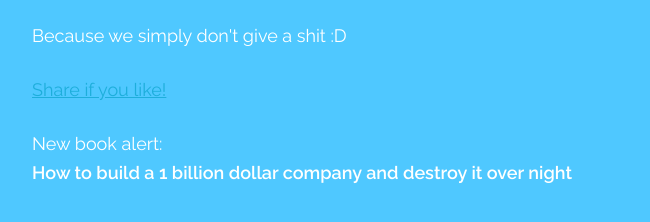
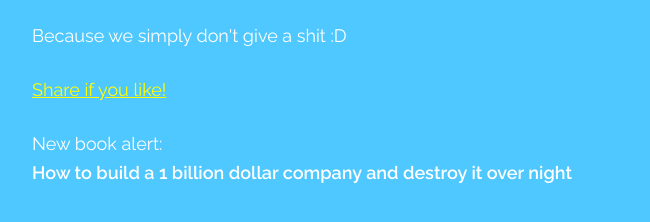
Before and after one commit to syedumairumar/Noon-Please-Fire-Me, a plain HTML site: page index.html in a window 1280 px wide. Shown: the part 332-554 px from the top of the page, without its empty margins (128-778 px from the left). Drawn offline with nearby package versions, Linux system fonts and the light colour scheme.

Commit message:
Update index.html

```diff
--- a/index.html
+++ b/index.html
@@ -28,7 +28,8 @@
   background: #4FC8FF;
   color: #fff;
   font-size: 1.8rem;
-  }
+	  }
+	  a { color: #ffff00; }
   </style>
 
 </head>
```
